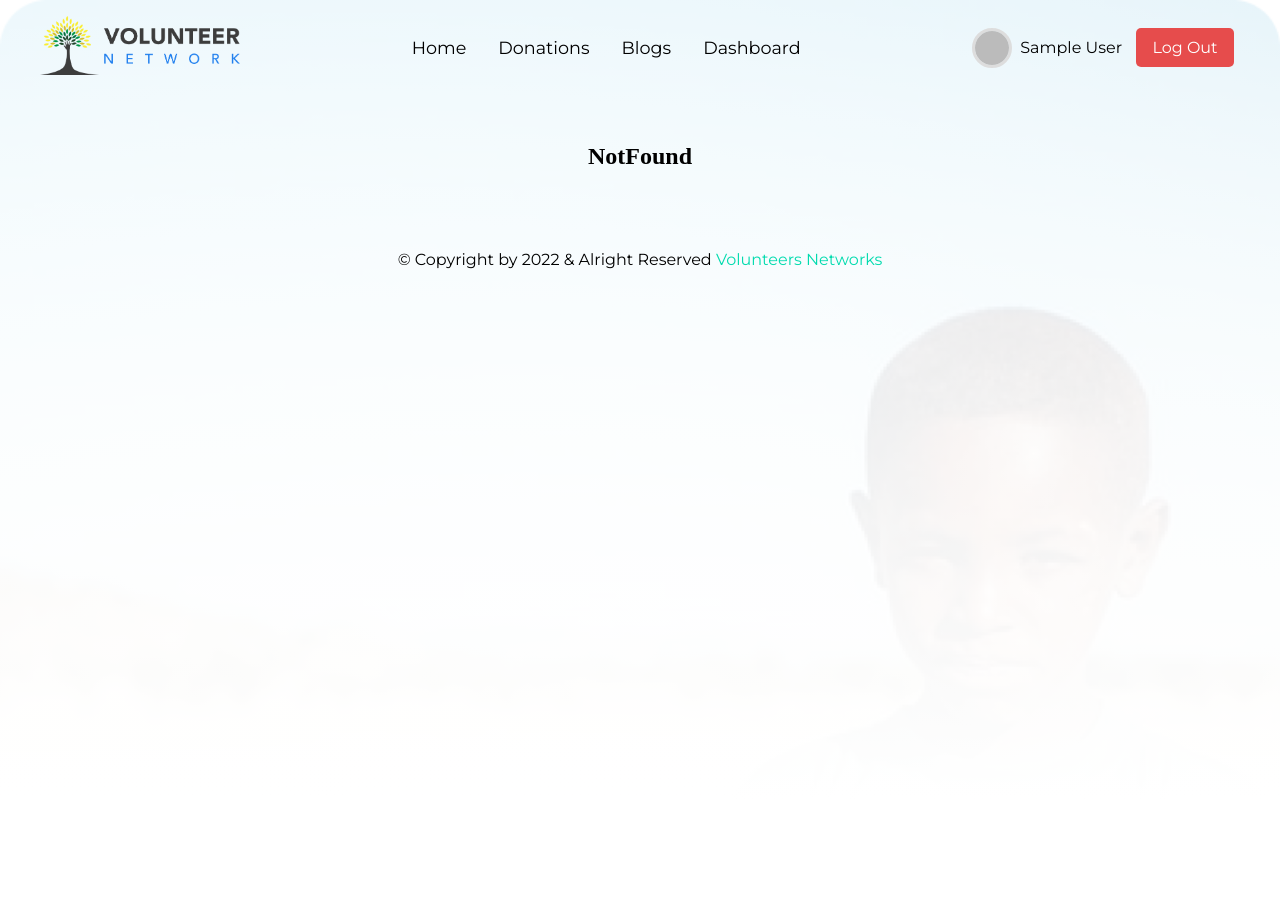
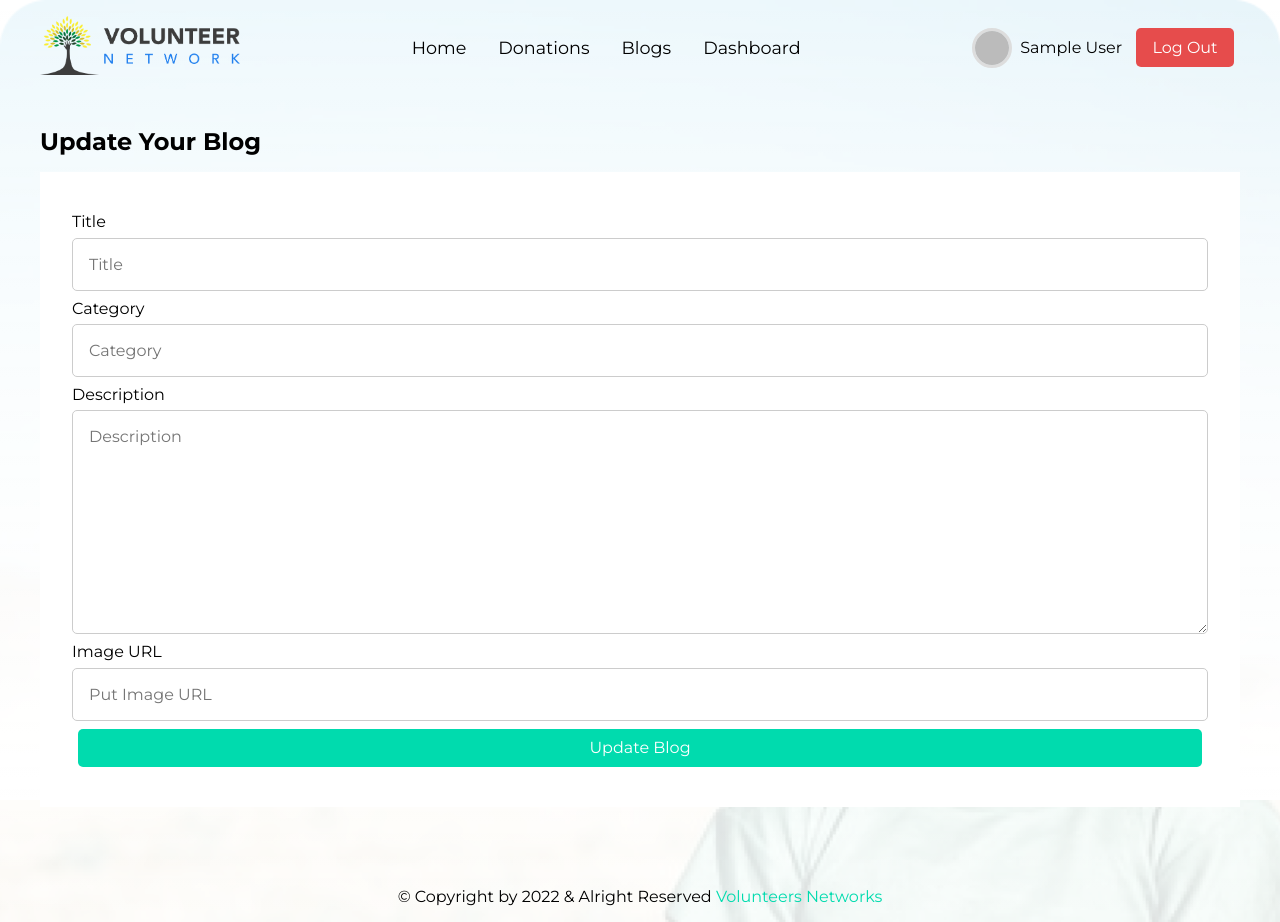
Before and after one commit to Ashik-Mahmud/volunteer-app-with-nodejs, a React (Create React App) app: page /update-blog/1 in a window 1280 px wide. Before the commit the page ends 800 px from the top, so only its background shows below. Built offline with nearby package versions, Linux system fonts and the light colour scheme; no server answers; sample sign-in values are in the browser's storage; a web font is replaced by a local one.

Commit message:
now we should update my blog

```diff
--- a/src/App.js
+++ b/src/App.js
@@ -14,6 +14,7 @@ import Home from "./Pages/Home/Home/Home";
 import Login from './Pages/Login/Login/Login';
 import SignUp from "./Pages/Login/SignUp/SignUp";
 import ManageBlogs from './Pages/ManageBlogs/ManageBlogs';
+import UpdateBlog from './Pages/ManageBlogs/UpdateBlog/UpdateBlog';
 import NotFound404 from './Pages/NotFound404/NotFound';
 import VolunteersList from './Pages/VolunteersList/VolunteersList';
 import Footer from "./Shared/Footer/Footer";
@@ -43,6 +44,7 @@ function App() {
           <Route path='/update-event/:updateId' element={<RequireAuth><UpdateEvent /></RequireAuth> } />
           <Route path='/volunteer-list' element={<RequireAuth><VolunteersList /></RequireAuth>} />
           <Route path='/add-blog' element={<RequireAuth><AddBlog /></RequireAuth>} />
+          <Route path='/update-blog/:blogId' element={<RequireAuth><UpdateBlog /></RequireAuth>} />
           <Route path='/manage-blogs' element={<RequireAuth><ManageBlogs /></RequireAuth>} />
 
           {/* Not found Route  */}
--- a/src/Pages/Blogs/Blog/Blog.jsx
+++ b/src/Pages/Blogs/Blog/Blog.jsx
@@ -1,7 +1,7 @@
 import React from "react";
 import styled from "styled-components";
 
-const Blog = ({ title, image, description, category }) => {
+const Blog = ({ title, image, description, category, author }) => {
   return (
     <BlogContainer>
       {" "}
@@ -14,6 +14,7 @@ const Blog = ({ title, image, description, category }) => {
           <div className="meta">
             <span>23 Jan, 2022</span>
             <span>{category}</span>
+            <span>{author?.name}</span>
           </div>
           <p>{description.slice(0, 200)}</p>
         </div>
--- a/src/Pages/ManageBlogs/ManageBlogs.jsx
+++ b/src/Pages/ManageBlogs/ManageBlogs.jsx
@@ -1,4 +1,5 @@
 import React from "react";
+import { useNavigate } from "react-router-dom";
 import styled from "styled-components";
 import Loader from "../../Components/Loader/Loader";
 import NotFound from "../../Components/NotFound/NotFound";
@@ -6,6 +7,7 @@ import useCurrentUserBlog from "../../Hooks/useCurrentUserBlog";
 
 const ManageBlogs = () => {
   const { currentUserBLogs, loading } = useCurrentUserBlog();
+  const navigate = useNavigate();
   return (
     <ManageBlogsContainer>
       <div className="container">
@@ -44,7 +46,12 @@ const ManageBlogs = () => {
                           <span className="colorize">Active</span>
                         </td>
                         <td>
-                          <button className="btn btn-primary">Edit</button>
+                          <button
+                            onClick={() => navigate(`/update-blog/${blog._id}`)}
+                            className="btn btn-primary"
+                          >
+                            Edit
+                          </button>
                         </td>
                         <td>
                           <button className="btn btn-danger">Delete</button>
--- /dev/null
+++ b/src/Pages/ManageBlogs/UpdateBlog/UpdateBlog.jsx
@@ -0,0 +1,146 @@
+import axios from "axios";
+import { React, useState } from "react";
+import { useNavigate, useParams } from "react-router-dom";
+import { toast } from "react-toastify";
+import styled from "styled-components";
+import { auth } from "../../../Firebase/Firebase.config";
+import useCurrentUserBlog from "../../../Hooks/useCurrentUserBlog";
+
+const UpdateBlog = () => {
+  const { blogId } = useParams();
+  const { currentUserBLogs } = useCurrentUserBlog();
+  const currentBlog = currentUserBLogs.find((blog) => blog._id === blogId);
+  const navigate = useNavigate();
+  const [blogInput, setBlogInput] = useState({
+    title: "",
+    category: "",
+    description: "",
+    image: "",
+  });
+
+  /* handle add blog form  */
+  const handleAddBlogForm = async (event) => {
+    event.preventDefault();
+    if (!blogInput.title) return toast.error("Title field is required.");
+    if (!blogInput.category) return toast.error("Category field is required.");
+    if (!blogInput.description)
+      return toast.error("Description field is required.");
+    if (!blogInput.image) return toast.error("Image field is required.");
+
+    const blogContent = {
+      title: blogInput.title,
+      category: blogInput.category,
+      description: blogInput.description,
+      image: blogInput.image,
+      uid: auth?.currentUser?.uid,
+    };
+    await axios
+      .post(`http://localhost:5000/update-blog?blogId=${blogId}`, {
+        body: blogContent,
+        authorization: `Bearer ${sessionStorage.getItem("accessToken")}`,
+      })
+      .then((res) => {
+        toast.success(res.data.message);
+        navigate("/manage-blogs");
+      })
+      .catch((err) => {
+        console.log(err.message);
+      });
+  };
+
+  return (
+    <AddBlogContainer>
+      <div className="container">
+        <div className="blog-wrapper">
+          <h2>Update Your Blog</h2>
+          <form action="" className="form-wrapper" onSubmit={handleAddBlogForm}>
+            <div className="input-group">
+              <label htmlFor="title">Title</label>
+              <input
+                type="text"
+                placeholder="Title"
+                name="title"
+                id="title"
+                value={blogInput?.title || currentBlog?.title || ""}
+                onChange={(e) =>
+                  setBlogInput({ ...blogInput, title: e.target.value })
+                }
+              />
+            </div>
+            <div className="input-group">
+              <label htmlFor="category">Category</label>
+              <input
+                type="text"
+                placeholder="Category"
+                name="category"
+                id="category"
+                value={blogInput?.category || currentBlog?.category || ""}
+                onChange={(e) =>
+                  setBlogInput({ ...blogInput, category: e.target.value })
+                }
+              />
+            </div>
+            <div className="input-group">
+              <label htmlFor="desc">Description</label>
+              <textarea
+                placeholder="Description"
+                rows={10}
+                name="desc"
+                id="desc"
+                value={blogInput?.description || currentBlog?.description || ""}
+                onChange={(e) =>
+                  setBlogInput({ ...blogInput, description: e.target.value })
+                }
+              ></textarea>
+            </div>
+            <div className="input-group">
+              <label htmlFor="image">Image URL</label>
+              <input
+                type="url"
+                placeholder="Put Image URL"
+                name="image"
+                id="image"
+                value={blogInput?.image || currentBlog?.image || ""}
+                onChange={(e) =>
+                  setBlogInput({ ...blogInput, image: e.target.value })
+                }
+              />
+            </div>
+            <div className="input-group">
+              <button className="btn btn-primary">Update Blog</button>
+            </div>
+          </form>
+        </div>
+      </div>
+    </AddBlogContainer>
+  );
+};
+
+const AddBlogContainer = styled.section`
+  position: relative;
+  padding: 2rem 0rem;
+  .form-wrapper {
+    margin: 1rem 0rem;
+    background-color: var(--accent-color);
+    padding: 2rem;
+    position: relative;
+    .input-group {
+      margin: 0.5rem 0rem;
+      position: relative;
+      display: flex;
+      flex-direction: column;
+      gap: 0.4rem;
+      input,
+      textarea {
+        padding: 1rem;
+        font-size: 1rem;
+        font-family: var(--montserrat);
+        border: 1px solid #ccc;
+        outline: none;
+        border-radius: 5px;
+      }
+    }
+  }
+`;
+
+export default UpdateBlog;
```
